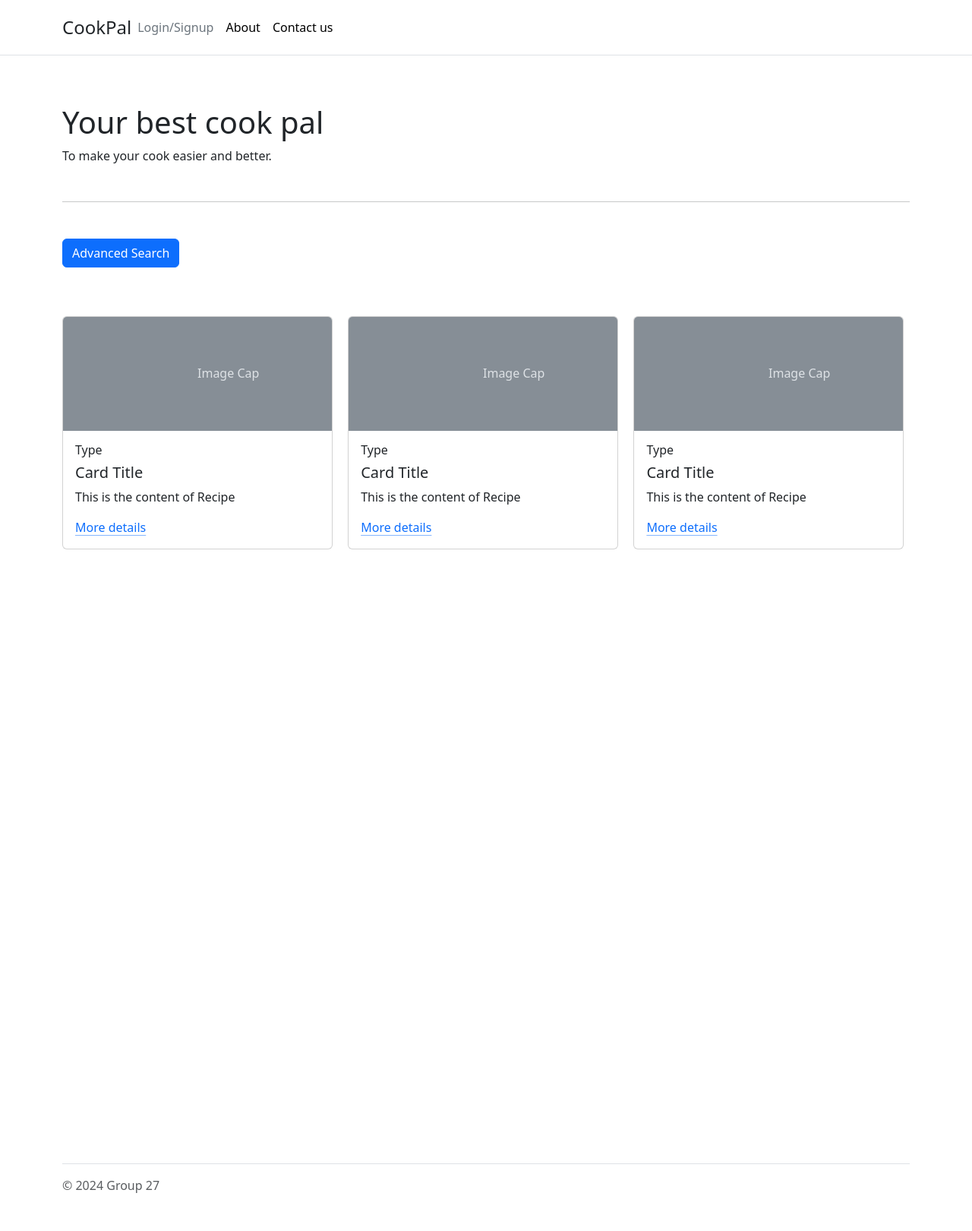
After one commit to TableP/CookPal, a Django app: page / in a window 1280 px wide. The commit adds this page. Shown: the whole page at 76% size. Run offline with Django 3.2, Linux system fonts and the light colour scheme.

Commit message:
created views and implemented basic user authentication to be enhanced. Also adjusted html pages/add some ajax to the js.

```diff
--- a/CookPal/CookPal/urls.py
+++ b/CookPal/CookPal/urls.py
@@ -15,7 +15,9 @@ Including another URLconf
 """
 from django.contrib import admin
 from django.urls import path
+from django.urls import include
 
 urlpatterns = [
     path('admin/', admin.site.urls),
+    path('', include('app.urls')),
 ]
--- /dev/null
+++ b/CookPal/app/urls.py
@@ -0,0 +1,18 @@
+
+from django.contrib import admin
+from django.urls import path
+from django.urls import include
+from app import views
+
+app_name = 'app'
+
+urlpatterns = [
+    path('', views.HomepageView.as_view(), name='homepage'),
+    path('about/', views.AboutView.as_view(), name='about'),
+    path('contact-us/', views.ContactUsView.as_view(), name='contactus'),
+    path('general-support/', views.GeneralSupportView.as_view(), name='generalsupport'),
+    path('login/', views.LoginView.as_view(), name='login'),
+    path('logout/', views.LogoutView.as_view(), name='logout'),
+    path('report/', views.ReportView.as_view(), name='report'),
+    path('technical-support/', views.TechnicalSupportView.as_view(), name='technicalsupport'),
+]
--- a/CookPal/app/views.py
+++ b/CookPal/app/views.py
@@ -1,3 +1,97 @@
-from django.shortcuts import render
 
+from django.shortcuts import render, redirect
+from django.views import View
+from django.contrib.auth import authenticate, login, logout
+from django.urls import reverse
+from django.views import View
+from django.http import HttpResponse
+
+
+#currently importing all for simplicity
+from app.models import UserAccount, User
+
+
+class HomepageView(View):
+    def get(self, request):
+        return render(request, 'app/homepage.html')
+
+    def post(self, request):
+        #we take this to another html?
+        print(request.POST.get('search-submit'))
+        print(request.POST.get('type-submit'))
+        print(request.POST.get('origin-submit'))
+        print(request.body)
+        return render(request, 'app/homepage.html')
+
+
+
+class AboutView(View):
+    def get(self, request):
+        return render(request, 'app/about.html')
+
+
+class ContactUsView(View):
+    def get(self, request):
+        return render(request, 'app/contactus.html')
+
+class GeneralSupportView(View):
+    def get(self, request):
+        return render(request, 'app/generalsupport.html')
+
+class LoginView(View):
+    def get(self, request):
+        return render(request, 'app/login.html')
+
+
+    def post(self, request):
+        #checks if button pressed is login or register
+        #if registering then this block is ran
+        if request.POST.get('login-username') is None:
+            username = request.POST.get('Signup-username')
+            password = request.POST.get('Signup-password')
+            nickname = request.POST.get('Signup-Nickname')
+            email = request.POST.get('email')
+            phoneNumber = request.POST.get('phone')
+
+            print(username, password)
+            print(nickname, email, phoneNumber)
+
+            #newUser = User(userid=0)
+            newUserAccount = UserAccount( UserID="123", UserName=username, Password=password, Nickname=nickname, Email=email, PhoneNumber=phoneNumber)
+            newUserAccount.save()
+            return render(request, 'app/homepage.html')
+
+        else:
+            username = request.POST.get('login-username')
+            password = request.POST.get('login-password')
+            user = authenticate(username=username, password=password)
+            if user:
+                if user.is_active:
+                    login(request, user)
+                    return redirect(reverse('app:homepage'))
+                else:
+                    return HttpResponse("ACCOUNT DISABLED")
+            else:
+                print(f"Invalid login details: {username}, {password}")
+                return HttpResponse("INVALID LOGIN")
+
+            return render(request, 'app/login.html')
+
+class ReportView(View):
+    def get(self, request):
+        return render(request, 'app/report.html')
+
+class TechnicalSupportView(View):
+    def get(self, request):
+        return render(request, 'app/technicalsupport.html')
+
+    def post(self, request):
+        print(request.body)
+        return render(request, 'app/technicalsupport.html')
+
+
+class LogoutView(View):
+    def get(self, request):
+        logout(request)
+        return render(request, 'app/homepage.html')
 # Create your views here.
--- a/CookPal/app/templates/app/about.html
+++ b/CookPal/templates/app/about.html
@@ -13,7 +13,7 @@
             <span class="fs-4">CookPal</span>
 
             <ul class="nav col-12 col-lg-auto me-lg-auto mb-2 justify-content-center mb-md-0">
-              <li><a href="#" class="nav-link px-2 link-secondary">Homepage</a></li>
+              <li><a href="{% url 'app:homepage' %}" class="nav-link px-2 link-secondary">Homepage</a></li>
             </ul>
           </div>
         </div>
--- a/CookPal/app/templates/app/contactus.html
+++ b/CookPal/templates/app/contactus.html
@@ -16,7 +16,7 @@
                 <span class="fs-4">CookPal</span>
 
                 <ul class="nav col-12 col-lg-auto me-lg-auto mb-2 justify-content-center mb-md-0">
-                  <li><a href="#" class="nav-link px-2 link-secondary">Homepage</a></li>
+                  <li><a href="{% url 'app:homepage' %}" class="nav-link px-2 link-secondary">Homepage</a></li>
                 </ul>
               </div>
             </div>
--- a/CookPal/app/templates/app/generalsupport.html
+++ b/CookPal/templates/app/generalsupport.html
@@ -13,7 +13,7 @@
             <span class="fs-4">CookPal - <span style="font-size: smaller;">General Support</span></span>
 
             <ul class="nav col-12 col-lg-auto me-lg-auto mb-2 justify-content-center mb-md-0">
-              <li><a href="#" class="nav-link px-2 link-secondary">Homepage</a></li>
+              <li><a href="{% url 'app:technicalsupport' %}" class="nav-link px-2 link-secondary">Homepage</a></li>
             </ul>
           </div>
         </div>
--- /dev/null
+++ b/CookPal/templates/app/homepage.html
@@ -0,0 +1,187 @@
+<!DOCTYPE html>
+<html lang="en">
+<head>
+    <meta charset="UTF-8">
+    <meta name="viewport" content="width=device-width, initial-scale=1.0">
+    <title>CookPal Homepage</title>
+    <link href="https://cdn.jsdelivr.net/npm/bootstrap@5.3.3/dist/css/bootstrap.min.css" rel="stylesheet"
+          integrity="sha384-QWTKZyjpPEjISv5WaRU9OFeRpok6YctnYmDr5pNlyT2bRjXh0JMhjY6hW+ALEwIH" crossorigin="anonymous">
+</head>
+<body>
+
+<header class="p-3 mb-3 border-bottom">
+    <div class="container">
+        <div class="d-flex flex-wrap align-items-center justify-content-center justify-content-lg-start">
+            <span class="fs-4">CookPal</span>
+
+            <ul class="nav col-12 col-lg-auto me-lg-auto mb-2 justify-content-center mb-md-0">
+                {% if user.is_authenticated %}
+                <li><a href="{% url 'app:logout' %}" class="nav-link px-2 link-secondary">Logout</a></li>
+                {% else %}
+                <li><a href="{% url 'app:login' %}" class="nav-link px-2 link-secondary">Login/Signup</a></li>
+                {% endif %}
+                <li><a href="{% url 'app:about' %}" class="nav-link px-2 link-body-emphasis">About</a></li>
+                <li><a href="{% url 'app:contactus' %}" class="nav-link px-2 link-body-emphasis">Contact us</a></li>
+            </ul>
+
+            {% if user.is_authenticated %}
+            <div class="dropdown text-end">
+                <a href="#" class="d-block link-body-emphasis text-decoration-none dropdown-toggle"
+                   data-bs-toggle="dropdown" aria-expanded="false">
+                    <img src="https://github.com/mdo.png" alt="mdo" width="32" height="32" class="rounded-circle">
+                </a>
+                <ul class="dropdown-menu text-small">
+                    <li><a class="dropdown-item" href="#">New Recipe</a></li>
+                    <li><a class="dropdown-item" href="#">My Collection</a></li>
+                    <li><a class="dropdown-item" href="#">Profile</a></li>
+                    <li>
+                        <hr class="dropdown-divider">
+                    </li>
+                    <li><a class="dropdown-item" href="#">Sign out</a></li>
+                </ul>
+            </div>
+            {% endif %}
+        </div>
+    </div>
+</header>
+
+
+<div class="container py-5">
+    <div>
+        <h1>
+            Your best cook pal
+        </h1>
+        <p>
+            To make your cook easier and better.
+        </p>
+    </div>
+
+
+    <hr class="my-5">
+
+    <p class="d-inline-flex gap-1">
+        <button class="btn btn-primary" type="button" data-bs-toggle="collapse" data-bs-target="#collapseSearch"
+                aria-expanded="false" aria-controls="collapseSearch">
+            Advanced Search
+        </button>
+    </p>
+    <div class="collapse" id="collapseSearch">
+        <div class="card card-body">
+            <form class="mb-5 mt-5 mx-5 my-2" role="search" method="post" action="{% url 'app:homepage' %}">
+
+                {% csrf_token %}
+                <label for="search-name" class="form-label">Name of Recipe</label>
+                <input class="form-control me-2" type="search" placeholder="Search" aria-label="Search" name="search-submit">
+
+                <label for="search-type" class="form-label">Type of Recipe</label>
+                <select class="form-select" aria-label="select-type" name="type-submit">
+                    <option selected>Select a type</option>
+                    <option value="Appetizer">Appetizer</option>
+                    <option value="Dessert">Dessert</option>
+                    <option value="Drink">Drink</option>
+                    <option value="Entree">Entree</option>
+                    <option value="Salad">Salad</option>
+                </select>
+
+                <label for="search-origin" class="form-label">Origin of Recipe</label>
+                <select class="form-select" aria-label="select-origin" name="origin-submit">
+                    <option selected>Select origin</option>
+                    <option value="Italian">Italian</option>
+                    <option value="Indian">Indian</option>
+                    <option value="French">French</option>
+                    <option value="Mexico">Mexico</option>
+                    <option value="Asian">Asian</option>
+                </select>
+
+                <div class="d-flex justify-content-center align-items-center">
+                    <button type="submit" class="btn btn-primary mb-3 mt-3">Search</button>
+                </div>
+            </form>
+        </div>
+    </div>
+
+    <div class="row mt-5" data-masonry="{" percentPosition
+    ": true}" style="position:relative; height: 1091px;">
+    <div class="col-sm-6 col-lg-4 mb-4" style="position:absolute; left:0%;top:0%;">
+        <div class="card">
+            <svg class="bd-placeholder-img card-img-top" width="100%" height="200%" xmlns="" role="img"
+                 aria-label="placeholder: Image cap" preserveAspectRatio="xMidYMid slice" focusable="false">
+                <title>placeholder</title>
+                <rect width="100%" height="100%" fill="#868e96"></rect>
+                <text x="50%" y="50%" fill="#dee2e6" dy=".3em">Image Cap</text>
+            </svg>
+
+            <div class="card-body">
+                <h6 class="card-recipe-type">Type</h6>
+                <h5 class="card-title">Card Title</h5>
+                <p class="card-text">
+                    This is the content of Recipe
+                </p>
+                <a href="#" class="icon-link gap-1 icon-link-hover stretched-link">
+                    More details
+                </a>
+            </div>
+        </div>
+    </div>
+
+    <div class="col-sm-6 col-lg-4 mb-4" style="position:absolute; left:33%;top:0%;">
+        <div class="card">
+            <svg class="bd-placeholder-img card-img-top" width="100%" height="200%" xmlns="" role="img"
+                 aria-label="placeholder: Image cap" preserveAspectRatio="xMidYMid slice" focusable="false">
+                <title>placeholder</title>
+                <rect width="100%" height="100%" fill="#868e96"></rect>
+                <text x="50%" y="50%" fill="#dee2e6" dy=".3em">Image Cap</text>
+            </svg>
+
+            <div class="card-body">
+                <h6 class="card-recipe-type">Type</h6>
+                <h5 class="card-title">Card Title</h5>
+                <p class="card-text">
+                    This is the content of Recipe
+                </p>
+                <a href="#" class="icon-link gap-1 icon-link-hover stretched-link">
+                    More details
+                    <svg class="bi">
+                        <use xlink:href="#chevron-right"></use>
+                    </svg>
+                </a>
+            </div>
+        </div>
+    </div>
+
+    <div class="col-sm-6 col-lg-4 mb-4" style="position:absolute; left:66%;top:0%;">
+        <div class="card">
+            <svg class="bd-placeholder-img card-img-top" width="100%" height="200%" xmlns="" role="img"
+                 aria-label="placeholder: Image cap" preserveAspectRatio="xMidYMid slice" focusable="false">
+                <title>placeholder</title>
+                <rect width="100%" height="100%" fill="#868e96"></rect>
+                <text x="50%" y="50%" fill="#dee2e6" dy=".3em">Image Cap</text>
+            </svg>
+
+            <div class="card-body">
+                <h6 class="card-recipe-type">Type</h6>
+                <h5 class="card-title">Card Title</h5>
+                <p class="card-text">
+                    This is the content of Recipe
+                </p>
+                <a href="#" class="icon-link gap-1 icon-link-hover stretched-link">
+                    More details
+                    <svg class="bi">
+                        <use xlink:href="#chevron-right"></use>
+                    </svg>
+                </a>
+            </div>
+        </div>
+    </div>
+</div>
+
+<footer class="pt-3 mt-4 text-body-secondary border-top">
+    © 2024 Group 27
+</footer>
+</div>
+
+<script src="https://cdn.jsdelivr.net/npm/bootstrap@5.3.3/dist/js/bootstrap.bundle.min.js"
+        integrity="sha384-YvpcrYf0tY3lHB60NNkmXc5s9fDVZLESaAA55NDzOxhy9GkcIdslK1eN7N6jIeHz"
+        crossorigin="anonymous"></script>
+</body>
+</html>
```
Also changed, not shown: CookPal/CookPal/settings.py (+7 -1 lines), CookPal/app/models.py (+18 -12 lines), CookPal/app/templates/app/homepage.html (deleted, +0 -168 lines), CookPal/templates/app/accountsupport.html (renamed from CookPal/app/templates/app/technicalsupport.html, +4 -4 lines), CookPal/templates/app/login.html (renamed from CookPal/app/templates/app/login.html, +23 -4 lines), CookPal/templates/app/technicalsupport.html (renamed from CookPal/app/templates/app/accountsupport.html, +6 -5 lines), CookPal/app/migrations/0001_initial.py (added), CookPal/db.sqlite3, CookPal/templates/app/report.html (renamed from CookPal/app/templates/app/report.html).
